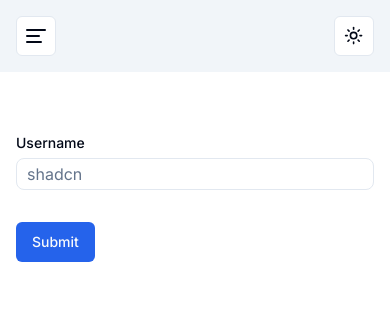
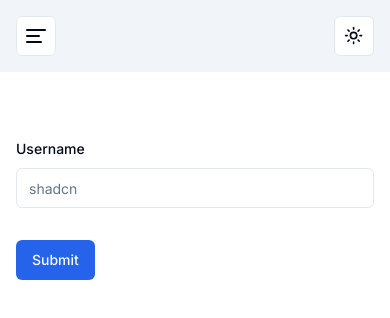
Before and after one commit to TarekAbdo223/Jobify-Next, a Next.js app: page /add-job in a window 390 px wide. Shown: the top 318 px of the page. Built offline with nearby package versions, Linux system fonts and the light colour scheme.

Commit message:
added the right styles to the input

```diff
--- a/app/globals.css
+++ b/app/globals.css
@@ -22,7 +22,7 @@
     --destructive-foreground: 210 40% 98%;
     --border: 214.3 31.8% 91.4%;
     --input: 214.3 31.8% 91.4%;
-    --ring: 222.2 84% 4.9%;
+    --ring: 221.2 83.2% 53.3%;
     --radius: 0.5rem;
   }
 
@@ -45,7 +45,7 @@
     --destructive-foreground: 210 40% 98%;
     --border: 217.2 32.6% 17.5%;
     --input: 217.2 32.6% 17.5%;
-    --ring: 212.7 26.8% 83.9%;
+    --ring: 224.3 76.3% 48%;
   }
 }
 
--- a/components/ui/input.tsx
+++ b/components/ui/input.tsx
@@ -1,19 +1,25 @@
 import * as React from "react"
-import { Input as InputPrimitive } from "@base-ui/react/input"
-import { cn } from "cn"
 
-function Input({ className, type, ...props }: React.ComponentProps<"input">) {
+import { cn } from "@/lib/utils"
+
+export interface InputProps
+  extends React.InputHTMLAttributes<HTMLInputElement> {}
+
+const Input = React.forwardRef<HTMLInputElement, InputProps>(
+  ({ className, type, ...props }, ref) => {
     return (
-    <InputPrimitive
+      <input
         type={type}
-      data-slot="input"
         className={cn(
-        "h-8 w-full min-w-0 rounded-lg border border-input bg-transparent px-2.5 py-1 text-base transition-colors outline-none file:inline-flex file:h-6 file:border-0 file:bg-transparent file:text-sm file:font-medium file:text-foreground placeholder:text-muted-foreground focus-visible:border-ring focus-visible:ring-3 focus-visible:ring-ring/50 disabled:pointer-events-none disabled:cursor-not-allowed disabled:bg-input/50 disabled:opacity-50 aria-invalid:border-destructive aria-invalid:ring-3 aria-invalid:ring-destructive/20 md:text-sm dark:bg-input/30 dark:disabled:bg-input/80 dark:aria-invalid:border-destructive/50 dark:aria-invalid:ring-destructive/40",
+          "flex h-10 w-full rounded-md border border-input bg-background px-3 py-2 text-sm ring-offset-background file:border-0 file:bg-transparent file:text-sm file:font-medium placeholder:text-muted-foreground focus-visible:outline-none focus-visible:ring-2 focus-visible:ring-ring focus-visible:ring-offset-2 disabled:cursor-not-allowed disabled:opacity-50",
           className
         )}
+        ref={ref}
         {...props}
       />
     )
   }
+)
+Input.displayName = "Input"
 
 export { Input }
--- a/components/ui/label.tsx
+++ b/components/ui/label.tsx
@@ -1,19 +1,26 @@
 "use client"
 
 import * as React from "react"
-import { cn } from "cn"
+import * as LabelPrimitive from "@radix-ui/react-label"
+import { cva, type VariantProps } from "class-variance-authority"
 
-function Label({ className, ...props }: React.ComponentProps<"label">) {
-  return (
-    <label
-      data-slot="label"
-      className={cn(
-        "flex items-center gap-2 text-sm leading-none font-medium select-none group-data-[disabled=true]:pointer-events-none group-data-[disabled=true]:opacity-50 peer-disabled:cursor-not-allowed peer-disabled:opacity-50",
-        className
-      )}
-      {...props}
-    />
-  )
-}
+import { cn } from "@/lib/utils"
+
+const labelVariants = cva(
+  "text-sm font-medium leading-none peer-disabled:cursor-not-allowed peer-disabled:opacity-70"
+)
+
+const Label = React.forwardRef<
+  React.ElementRef<typeof LabelPrimitive.Root>,
+  React.ComponentPropsWithoutRef<typeof LabelPrimitive.Root> &
+    VariantProps<typeof labelVariants>
+>(({ className, ...props }, ref) => (
+  <LabelPrimitive.Root
+    ref={ref}
+    className={cn(labelVariants(), className)}
+    {...props}
+  />
+))
+Label.displayName = LabelPrimitive.Root.displayName
 
 export { Label }
```
Lines whose indentation alone changed are shown as unchanged.
